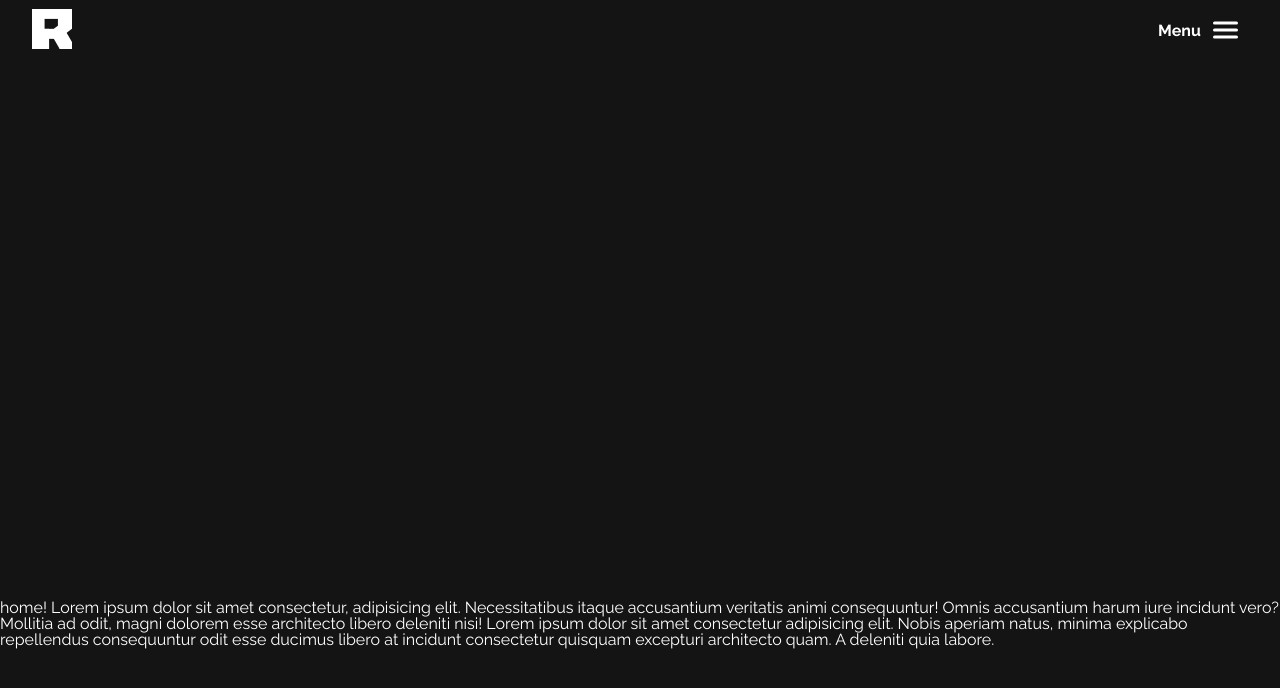
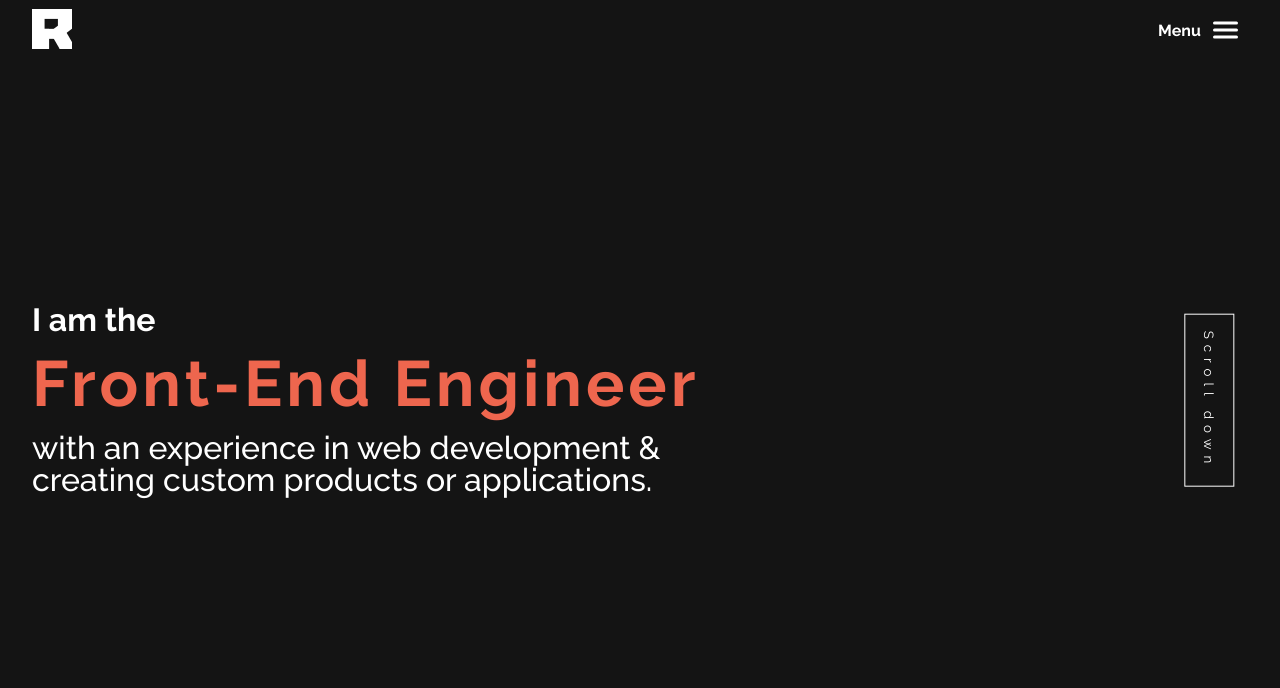
Before and after one commit to Radek-Wawrzyk/Portfolio-Front-End, a Nuxt app: page / in a window 1280 px wide. Shown: the top 688 px of the page. Built offline with nearby package versions, Linux system fonts and the light colour scheme.

Commit message:
Simply Header component

```diff
--- /dev/null
+++ b/components/MainHeader/MainHeader.scss
@@ -0,0 +1,49 @@
+.main-header {
+  width: 100%;
+  height: 100vh;
+  display: flex;
+  align-items: center;
+  padding: 0 2rem;
+  position: relative;
+
+  &__heading {
+    font-size: 4rem;
+    font-weight: bold;
+    margin: 0 0 1rem 0;
+    color: $primary-brand--medium;
+    letter-spacing: 4px;
+  }
+
+  &__pre-heading {
+    font-size: 2rem;
+    font-weight: bold;
+    margin: 0 0 1rem 0;
+    display: inline-block;
+  }
+
+  &__text {
+    font-size: 2rem;
+    font-weight: 500;
+    width: 100%;
+    max-width: 650px;
+  }
+
+  &__scroll-down {
+    position: absolute;
+    right: -1rem;
+    top: 50%;
+    transform: translateY(-50%) rotate(90deg);
+    padding: 1rem;
+    letter-spacing: 6px;
+    border: 1px solid $accent;
+    transition: color 0.1s, background-color 0.1s;
+    background-color: transparent;
+    outline-color: $primary-brand--medium;
+
+    &:hover, &:focus {
+      background-color: $accent;
+      color: $secondary-brand;
+      transform: translateY(-50%) rotate(90deg) translate3d(50px, 0, 0);
+    }
+  }
+}
--- /dev/null
+++ b/components/MainHeader/MainHeader.vue
@@ -0,0 +1,26 @@
+<template>
+  <header class="main-header">
+    <button class="main-header__scroll-down">
+      Scroll down
+    </button>
+    <div class="main-header__column">
+      <span class="main-header__pre-heading">
+        I am the
+      </span>
+      <h1 class="main-header__heading">
+        Front-End Engineer
+      </h1>
+      <p class="main-header__text">
+        with an experience in web development & creating custom products or applications.
+      </p>
+    </div>
+  </header>
+</template>
+
+<script>
+export default {
+  name: 'main-header',
+};
+</script>
+
+<style lang="scss" scoped src="./MainHeader.scss" />
--- a/pages/index.vue
+++ b/pages/index.vue
@@ -1,28 +1,16 @@
 <template>
   <div>
-    <p>
-       home!
-    Lorem ipsum dolor sit amet consectetur, adipisicing elit. Necessitatibus itaque accusantium veritatis animi consequuntur! Omnis accusantium harum iure incidunt vero? Mollitia ad odit, magni dolorem esse architecto libero deleniti nisi!
-    Lorem ipsum dolor sit amet consectetur adipisicing elit. Nobis aperiam natus, minima explicabo repellendus consequuntur odit esse ducimus libero at incidunt consectetur quisquam excepturi architecto quam. A deleniti quia labore.
-    </p>
-
+    <main-header />
   </div>
 </template>
 
 <script>
+const MainHeader = () => import(/* webpackChunkName: "main-header-component" */ '@/components/MainHeader/MainHeader.vue');
+
 export default {
   name: 'home',
+  components: {
+    MainHeader,
+  },
 };
 </script>
-
-<style scoped>
-
-div {
-  height: 2500px;
-}
-
-p {
-  margin: 600px auto;
-}
-
-</style>
--- /dev/null
+++ b/src/API/index.js
@@ -0,0 +1,2 @@
+const SiteClient = require('datocms-client').SiteClient;
+export const client = new SiteClient('30a18090bfdeaa732c4293bbee18e1');
--- a/styles/components/layout.scss
+++ b/styles/components/layout.scss
@@ -4,6 +4,10 @@ body, html {
 
 * {
   box-sizing: border-box;
+}
+
+button:hover {
+  cursor: pointer;
 }
 
 .container {
```
Also changed, not shown: 1 other file (tests, documents, lock files or other folders).
